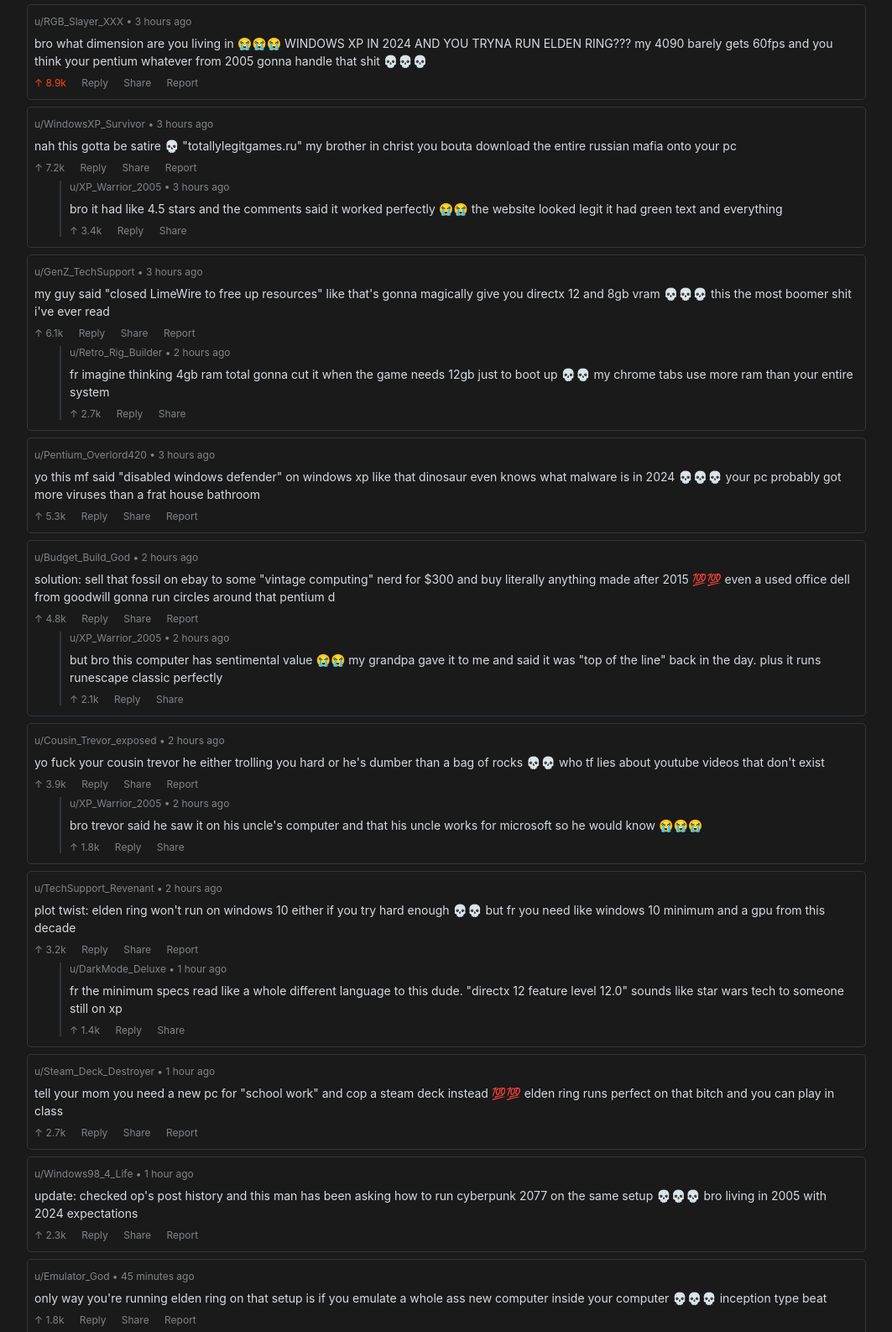
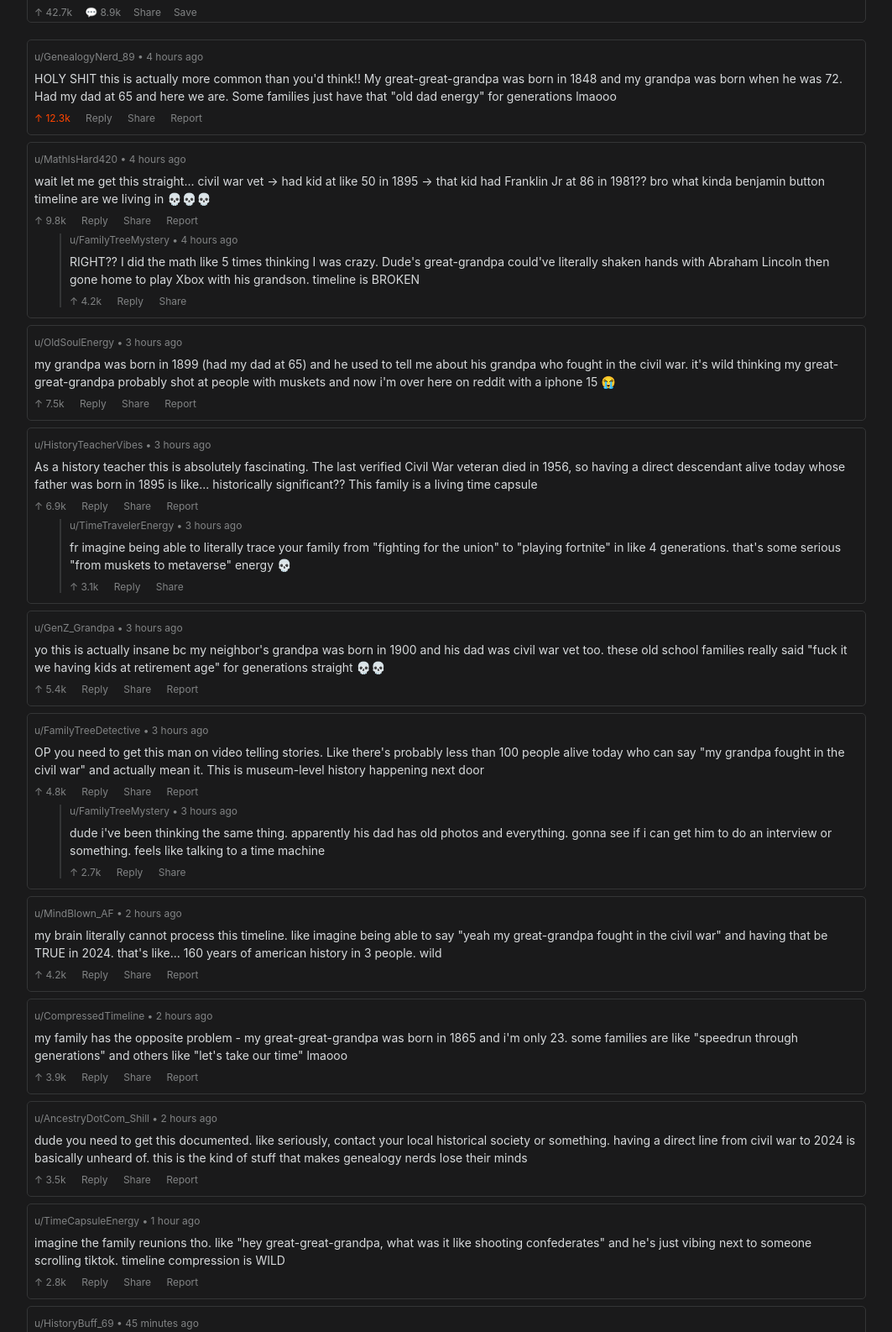
Before and after one commit to Cilria/websim-research-on-john-joe-hunter-jettison-jr-history-fo, a plain HTML site: page index.html in a window 1280 px wide. Shown: the part 363-1949 px from the top of the page at 84% size, without its empty margins (108-1171 px from the left). Drawn offline with Linux system fonts and the light colour scheme.

Commit message:
v86: Now a reddit thread on where someone says they know a man. His name is Franklin Lance Goodwell Jr, he was born in 1981. His father was born in 1895 and he was a veteran of World War 1 . yes 1896. and he told a story on how his father Franklin Lance G

```diff
--- a/index.html
+++ b/index.html
@@ -120,23 +120,27 @@ body {
 <div class="post-container">
     <div class="post">
         <div class="post-header">
-            <span>r/techsupport</span>
+            <span>r/Genealogy</span>
             <span>•</span>
-            <span>Posted by u/XP_Warrior_2005</span>
+            <span>Posted by u/FamilyTreeMystery</span>
             <span>•</span>
-            <span>3 hours ago</span>
+            <span>5 hours ago</span>
         </div>
-        <div class="post-title">Why TF won't Elden Ring run on my Windows XP desktop? My cousin said it would work but Steam keeps saying "OS not supported" 🤬</div>
+        <div class="post-title">Just found out my neighbor's family tree is absolutely WILD - his dad was born in 1895 and his grandpa fought in the CIVIL WAR??</div>
         <div class="post-content">
-            So basically my cousin Trevor told me that Elden Ring would totally run on my Windows XP machine bc "games don't actually need new OS, it's just marketing bs". My setup is a Dell Optiplex GX620 with Pentium D 3.4GHz, 4GB RAM, and a GeForce 8600 GT that I got from my uncle for free. <br><br>
+            Okay so I live next to this older guy, Franklin Lance Goodwell Jr (born 1981), and we got to talking about family history over the fence yesterday. Dude casually drops that his FATHER was born in 1895 and served in WW1. I'm like okay that's wild but whatever, old dads happen. <br><br>
 
-I tried installing Steam but it literally won't even open, keeps giving me some error about "Steam no longer supports Windows XP" like wtf?? I even tried downloading the game from "totallylegitgames.ru" but the installer keeps crashing with "program has encountered an error and needs to close". <br><br>
+Then he hits me with "yeah and my grandpa Franklin Lance Goodwell Sr told me stories about how HIS father fought in the Civil War." <br><br>
 
-My cousin swears he saw a YouTube video of someone running Elden Ring on Windows 98 with like 2GB RAM so I don't understand why my setup isn't working. I even disabled Windows Defender and closed LimeWire to free up resources. Is there like a patch or something I need to download? Pls help I spent my last $60 on this game and my mom's gonna kill me if she finds out I can't play it 😭😭
+WAIT WHAT? Civil War?? Like the one from 1861-1865?? This dude's great-grandfather was literally shooting at people when Lincoln was president, and now I'm drinking beers with his great-grandson in 2024. The math is BLOWING my mind. That's like 160+ years compressed into 3 generations. <br><br>
+
+Franklin's dad was 86 when he was born (1981), and his dad was already like 40 when Franklin Sr was born in 1895. This family has been having kids at "parent-teacher conference" ages for like 4 generations straight. <br><br>
+
+Anyone else got family trees this compressed or is my neighbor just built different?
         </div>
         <div class="post-actions">
-            <span>↑ 12.3k</span>
-            <span>💬 3.7k</span>
+            <span>↑ 42.7k</span>
+            <span>💬 8.9k</span>
             <span>Share</span>
             <span>Save</span>
         </div>
@@ -144,12 +148,12 @@ My cousin swears he saw a YouTube video of someone running Elden Ring on Windows
 
     <div class="comments">
         <div class="comment">
-            <div class="comment-header">u/RGB_Slayer_XXX • 3 hours ago</div>
+            <div class="comment-header">u/GenealogyNerd_89 • 4 hours ago</div>
             <div class="comment-content">
-                bro what dimension are you living in 😭😭😭 WINDOWS XP IN 2024 AND YOU TRYNA RUN ELDEN RING??? my 4090 barely gets 60fps and you think your pentium whatever from 2005 gonna handle that shit 💀💀💀
+                HOLY SHIT this is actually more common than you'd think!! My great-great-grandpa was born in 1848 and my grandpa was born when he was 72. Had my dad at 65 and here we are. Some families just have that "old dad energy" for generations lmaooo
             </div>
             <div class="comment-actions">
-                <span class="upvote">↑ 8.9k</span>
+                <span class="upvote">↑ 12.3k</span>
                 <span>Reply</span>
                 <span>Share</span>
                 <span>Report</span>
@@ -157,24 +161,24 @@ My cousin swears he saw a YouTube video of someone running Elden Ring on Windows
         </div>
 
         <div class="comment">
-            <div class="comment-header">u/WindowsXP_Survivor • 3 hours ago</div>
+            <div class="comment-header">u/MathIsHard420 • 4 hours ago</div>
             <div class="comment-content">
-                nah this gotta be satire 💀 "totallylegitgames.ru" my brother in christ you bouta download the entire russian mafia onto your pc
+                wait let me get this straight... civil war vet → had kid at like 50 in 1895 → that kid had Franklin Jr at 86 in 1981?? bro what kinda benjamin button timeline are we living in 💀💀💀
             </div>
             <div class="comment-actions">
-                <span>↑ 7.2k</span>
+                <span>↑ 9.8k</span>
                 <span>Reply</span>
                 <span>Share</span>
                 <span>Report</span>
             </div>
 
             <div class="nested-comment">
-                <div class="comment-header">u/XP_Warrior_2005 • 3 hours ago</div>
+                <div class="comment-header">u/FamilyTreeMystery • 4 hours ago</div>
                 <div class="comment-content">
-                    bro it had like 4.5 stars and the comments said it worked perfectly 😭😭 the website looked legit it had green text and everything
+                    RIGHT?? I did the math like 5 times thinking I was crazy. Dude's great-grandpa could've literally shaken hands with Abraham Lincoln then gone home to play Xbox with his grandson. timeline is BROKEN
                 </div>
                 <div class="comment-actions">
-                    <span>↑ 3.4k</span>
+                    <span>↑ 4.2k</span>
                     <span>Reply</span>
                     <span>Share</span>
                 </div>
@@ -182,21 +186,72 @@ My cousin swears he saw a YouTube video of someone running Elden Ring on Windows
         </div>
 
         <div class="comment">
-            <div class="comment-header">u/GenZ_TechSupport • 3 hours ago</div>
+            <div class="comment-header">u/OldSoulEnergy • 3 hours ago</div>
             <div class="comment-content">
-                my guy said "closed LimeWire to free up resources" like that's gonna magically give you directx 12 and 8gb vram 💀💀💀 this the most boomer shit i've ever read
+                my grandpa was born in 1899 (had my dad at 65) and he used to tell me about his grandpa who fought in the civil war. it's wild thinking my great-great-grandpa probably shot at people with muskets and now i'm over here on reddit with a iphone 15 😭
             </div>
             <div class="comment-actions">
-                <span>↑ 6.1k</span>
+                <span>↑ 7.5k</span>
+                <span>Reply</span>
+                <span>Share</span>
+                <span>Report</span>
+            </div>
+        </div>
+
+        <div class="comment">
+            <div class="comment-header">u/HistoryTeacherVibes • 3 hours ago</div>
+            <div class="comment-content">
+                As a history teacher this is absolutely fascinating. The last verified Civil War veteran died in 1956, so having a direct descendant alive today whose father was born in 1895 is like... historically significant?? This family is a living time capsule
+            </div>
+            <div class="comment-actions">
+                <span>↑ 6.9k</span>
                 <span>Reply</span>
                 <span>Share</span>
                 <span>Report</span>
             </div>
 
             <div class="nested-comment">
-                <div class="comment-header">u/Retro_Rig_Builder • 2 hours ago</div>
+                <div class="comment-header">u/TimeTravelerEnergy • 3 hours ago</div>
                 <div class="comment-content">
-                    fr imagine thinking 4gb ram total gonna cut it when the game needs 12gb just to boot up 💀💀 my chrome tabs use more ram than your entire system
+                    fr imagine being able to literally trace your family from "fighting for the union" to "playing fortnite" in like 4 generations. that's some serious "from muskets to metaverse" energy 💀
+                </div>
+                <div class="comment-actions">
+                    <span>↑ 3.1k</span>
+                    <span>Reply</span>
+                    <span>Share</span>
+                </div>
+            </div>
+        </div>
+
+        <div class="comment">
+            <div class="comment-header">u/GenZ_Grandpa • 3 hours ago</div>
+            <div class="comment-content">
+                yo this is actually insane bc my neighbor's grandpa was born in 1900 and his dad was civil war vet too. these old school families really said "fuck it we having kids at retirement age" for generations straight 💀💀
+            </div>
+            <div class="comment-actions">
+                <span>↑ 5.4k</span>
+                <span>Reply</span>
+                <span>Share</span>
+                <span>Report</span>
+            </div>
+        </div>
+
+        <div class="comment">
+            <div class="comment-header">u/FamilyTreeDetective • 3 hours ago</div>
+            <div class="comment-content">
+                OP you need to get this man on video telling stories. Like there's probably less than 100 people alive today who can say "my grandpa fought in the civil war" and actually mean it. This is museum-level history happening next door
+            </div>
+            <div class="comment-actions">
+                <span>↑ 4.8k</span>
+                <span>Reply</span>
+                <span>Share</span>
+                <span>Report</span>
+            </div>
+
+            <div class="nested-comment">
+                <div class="comment-header">u/FamilyTreeMystery • 3 hours ago</div>
+                <div class="comment-content">
+                    dude i've been thinking the same thing. apparently his dad has old photos and everything. gonna see if i can get him to do an interview or something. feels like talking to a time machine
                 </div>
                 <div class="comment-actions">
                     <span>↑ 2.7k</span>
@@ -207,12 +262,12 @@ My cousin swears he saw a YouTube video of someone running Elden Ring on Windows
         </div>
 
         <div class="comment">
-            <div class="comment-header">u/Pentium_Overlord420 • 3 hours ago</div>
+            <div class="comment-header">u/MindBlown_AF • 2 hours ago</div>
             <div class="comment-content">
-                yo this mf said "disabled windows defender" on windows xp like that dinosaur even knows what malware is in 2024 💀💀💀 your pc probably got more viruses than a frat house bathroom
+                my brain literally cannot process this timeline. like imagine being able to say "yeah my great-grandpa fought in the civil war" and having that be TRUE in 2024. that's like... 160 years of american history in 3 people. wild
             </div>
             <div class="comment-actions">
-                <span>↑ 5.3k</span>
+                <span>↑ 4.2k</span>
                 <span>Reply</span>
                 <span>Share</span>
                 <span>Report</span>
@@ -220,34 +275,9 @@ My cousin swears he saw a YouTube video of someone running Elden Ring on Windows
         </div>
 
         <div class="comment">
-            <div class="comment-header">u/Budget_Build_God • 2 hours ago</div>
+            <div class="comment-header">u/CompressedTimeline • 2 hours ago</div>
             <div class="comment-content">
-                solution: sell that fossil on ebay to some "vintage computing" nerd for $300 and buy literally anything made after 2015 💯💯 even a used office dell from goodwill gonna run circles around that pentium d
-            </div>
-            <div class="comment-actions">
-                <span>↑ 4.8k</span>
-                <span>Reply</span>
-                <span>Share</span>
-                <span>Report</span>
-            </div>
-
-            <div class="nested-comment">
-                <div class="comment-header">u/XP_Warrior_2005 • 2 hours ago</div>
-                <div class="comment-content">
-                    but bro this computer has sentimental value 😭😭 my grandpa gave it to me and said it was "top of the line" back in the day. plus it runs runescape classic perfectly
-                </div>
-                <div class="comment-actions">
-                    <span>↑ 2.1k</span>
-                    <span>Reply</span>
-                    <span>Share</span>
-                </div>
-            </div>
-        </div>
-
-        <div class="comment">
-            <div class="comment-header">u/Cousin_Trevor_exposed • 2 hours ago</div>
-            <div class="comment-content">
-                yo fuck your cousin trevor he either trolling you hard or he's dumber than a bag of rocks 💀💀 who tf lies about youtube videos that don't exist
+                my family has the opposite problem - my great-great-grandpa was born in 1865 and i'm only 23. some families are like "speedrun through generations" and others like "let's take our time" lmaooo
             </div>
             <div class="comment-actions">
                 <span>↑ 3.9k</span>
@@ -255,52 +285,15 @@ My cousin swears he saw a YouTube video of someone running Elden Ring on Windows
                 <span>Share</span>
                 <span>Report</span>
             </div>
-
-            <div class="nested-comment">
-                <div class="comment-header">u/XP_Warrior_2005 • 2 hours ago</div>
-                <div class="comment-content">
-                    bro trevor said he saw it on his uncle's computer and that his uncle works for microsoft so he would know 😭😭😭
-                </div>
-                <div class="comment-actions">
-                    <span>↑ 1.8k</span>
-                    <span>Reply</span>
-                    <span>Share</span>
-                </div>
-            </div>
         </div>
 
         <div class="comment">
-            <div class="comment-header">u/TechSupport_Revenant • 2 hours ago</div>
+            <div class="comment-header">u/AncestryDotCom_Shill • 2 hours ago</div>
             <div class="comment-content">
-                plot twist: elden ring won't run on windows 10 either if you try hard enough 💀💀 but fr you need like windows 10 minimum and a gpu from this decade
+                dude you need to get this documented. like seriously, contact your local historical society or something. having a direct line from civil war to 2024 is basically unheard of. this is the kind of stuff that makes genealogy nerds lose their minds
             </div>
             <div class="comment-actions">
-                <span>↑ 3.2k</span>
-                <span>Reply</span>
-                <span>Share</span>
-                <span>Report</span>
-            </div>
-
-            <div class="nested-comment">
-                <div class="comment-header">u/DarkMode_Deluxe • 1 hour ago</div>
-                <div class="comment-content">
-                    fr the minimum specs read like a whole different language to this dude. "directx 12 feature level 12.0" sounds like star wars tech to someone still on xp
-                </div>
-                <div class="comment-actions">
-                    <span>↑ 1.4k</span>
-                    <span>Reply</span>
-                    <span>Share</span>
-                </div>
-            </div>
-        </div>
-
-        <div class="comment">
-            <div class="comment-header">u/Steam_Deck_Destroyer • 1 hour ago</div>
-            <div class="comment-content">
-                tell your mom you need a new pc for "school work" and cop a steam deck instead 💯💯 elden ring runs perfect on that bitch and you can play in class
-            </div>
-            <div class="comment-actions">
-                <span>↑ 2.7k</span>
+                <span>↑ 3.5k</span>
                 <span>Reply</span>
                 <span>Share</span>
                 <span>Report</span>
@@ -308,12 +301,12 @@ My cousin swears he saw a YouTube video of someone running Elden Ring on Windows
         </div>
 
         <div class="comment">
-            <div class="comment-header">u/Windows98_4_Life • 1 hour ago</div>
+            <div class="comment-header">u/TimeCapsuleEnergy • 1 hour ago</div>
             <div class="comment-content">
-                update: checked op's post history and this man has been asking how to run cyberpunk 2077 on the same setup 💀💀💀 bro living in 2005 with 2024 expectations
+                imagine the family reunions tho. like "hey great-great-grandpa, what was it like shooting confederates" and he's just vibing next to someone scrolling tiktok. timeline compression is WILD
             </div>
             <div class="comment-actions">
-                <span>↑ 2.3k</span>
+                <span>↑ 2.8k</span>
                 <span>Reply</span>
                 <span>Share</span>
                 <span>Report</span>
@@ -321,25 +314,12 @@ My cousin swears he saw a YouTube video of someone running Elden Ring on Windows
         </div>
 
         <div class="comment">
-            <div class="comment-header">u/Emulator_God • 45 minutes ago</div>
+            <div class="comment-header">u/HistoryBuff_69 • 45 minutes ago</div>
             <div class="comment-content">
-                only way you're running elden ring on that setup is if you emulate a whole ass new computer inside your computer 💀💀💀 inception type beat
+                Fun fact: the last Civil War widow died in 2008. These connections are more recent than people think. Your neighbor's family is basically a living museum piece. Get this man to tell stories before it's too late!
             </div>
             <div class="comment-actions">
-                <span>↑ 1.8k</span>
-                <span>Reply</span>
-                <span>Share</span>
-                <span>Report</span>
-            </div>
-        </div>
-
-        <div class="comment">
-            <div class="comment-header">u/Broke_But_Balling • 30 minutes ago</div>
-            <div class="comment-content">
-                my guy just take the L and play dark souls 1 on that xp machine 💯💯 at least that might actually run and you still get the fromsoft experience
-            </div>
-            <div class="comment-actions">
-                <span>↑ 1.5k</span>
+                <span>↑ 2.4k</span>
                 <span>Reply</span>
                 <span>Share</span>
                 <span>Report</span>
```
